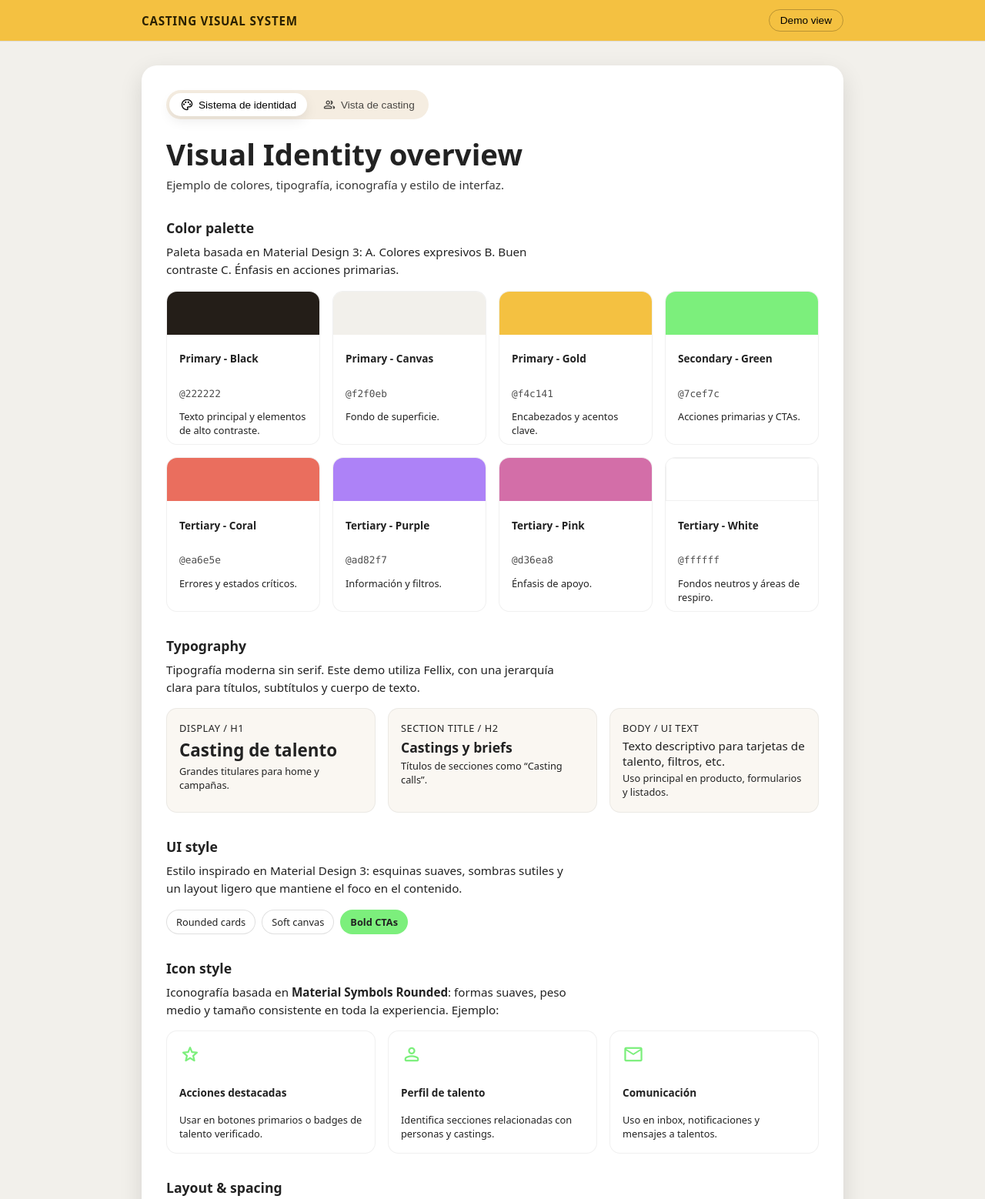
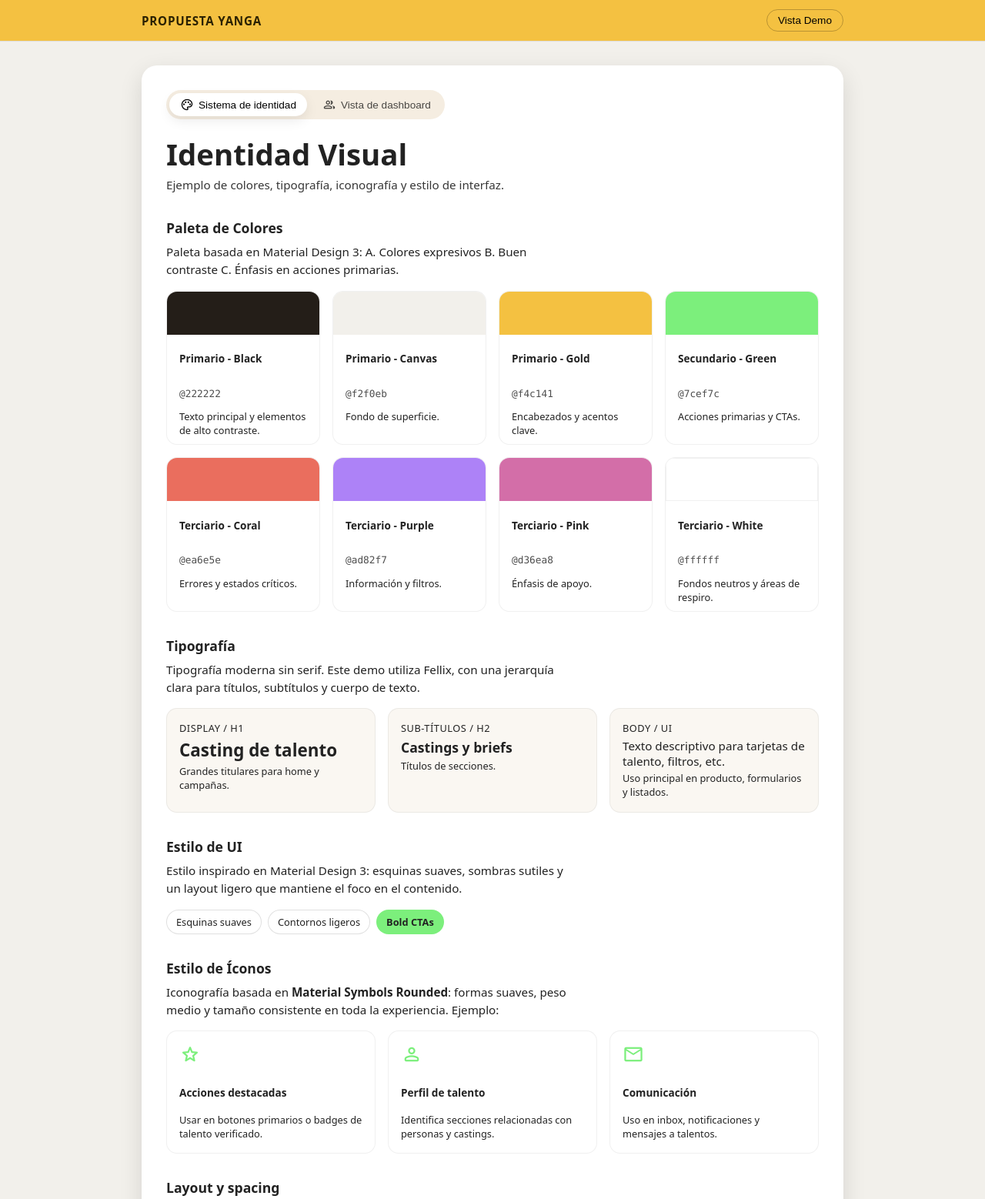
Before and after one commit to FarrasArias/yangaVI, a plain HTML site: page index.html in a window 1280 px wide. Shown: the top 1558 px of the page at 77% size. Drawn offline with nearby package versions, Linux system fonts and the light colour scheme.

Commit message:
Cambios a español

```diff
--- a/index.html
+++ b/index.html
@@ -55,8 +55,8 @@
     <!-- App bar -->
     <header class="app-bar">
         <div class="app-bar__inner">
-            <div class="app-bar__title">Casting visual system</div>
-            <button class="app-bar__chip">Demo view</button>
+            <div class="app-bar__title">Propuesta Yanga</div>
+            <button class="app-bar__chip">Vista Demo</button>
         </div>
     </header>
 
@@ -79,7 +79,7 @@
                     <span class="material-symbols-rounded tab-bar__icon">
                         group
                     </span>
-                    Vista de casting
+                    Vista de dashboard
                 </button>
             </nav>
 
@@ -87,7 +87,7 @@
             <div class="tab-panel is-active" id="tab-identity">
                 <header class="sheet__header">
                     <!--<p class="eyebrow">Brand system</p>-->
-                    <h1 class="display-lg">Visual Identity overview</h1>
+                    <h1 class="display-lg">Identidad Visual</h1>
                     <p class="body-md sheet__intro">
                         Ejemplo de colores, tipografía, iconografía y estilo de interfaz.
                     </p>
@@ -95,7 +95,7 @@
 
                 <!-- Color palette -->
                 <section class="section">
-                    <h2 class="section-title">Color palette</h2>
+                    <h2 class="section-title">Paleta de Colores</h2>
                     <p class="body-md section__description">
                         Paleta basada en Material Design 3: A. Colores expresivos B. Buen
                         contraste C. Énfasis en acciones primarias.
@@ -105,7 +105,7 @@
                         <article class="color-card">
                             <div class="color-card__swatch color-card__swatch--ink"></div>
                             <div class="color-card__body">
-                                <p class="label-md"><b>Primary</b> - Black</p>
+                                <p class="label-md"><b>Primario</b> - Black</p>
                                 <p class="code">@222222</p>
                                 <p class="body-xs">Texto principal y elementos de alto contraste.</p>
                             </div>
@@ -114,7 +114,7 @@
                         <article class="color-card">
                             <div class="color-card__swatch color-card__swatch--canvas"></div>
                             <div class="color-card__body">
-                                <p class="label-md"><b>Primary</b> - Canvas</p>
+                                <p class="label-md"><b>Primario</b> - Canvas</p>
                                 <p class="code">@f2f0eb</p>
                                 <p class="body-xs">Fondo de superficie.</p>
                             </div>
@@ -123,7 +123,7 @@
                         <article class="color-card">
                             <div class="color-card__swatch color-card__swatch--gold"></div>
                             <div class="color-card__body">
-                                <p class="label-md"><b>Primary</b> - Gold</p>
+                                <p class="label-md"><b>Primario</b> - Gold</p>
                                 <p class="code">@f4c141</p>
                                 <p class="body-xs">Encabezados y acentos clave.</p>
                             </div>
@@ -132,7 +132,7 @@
                         <article class="color-card">
                             <div class="color-card__swatch color-card__swatch--green"></div>
                             <div class="color-card__body">
-                                <p class="label-md"><b>Secondary</b> - Green</p>
+                                <p class="label-md"><b>Secundario</b> - Green</p>
                                 <p class="code">@7cef7c</p>
                                 <p class="body-xs">Acciones primarias y CTAs.</p>
                             </div>
@@ -141,7 +141,7 @@
                         <article class="color-card">
                             <div class="color-card__swatch color-card__swatch--coral"></div>
                             <div class="color-card__body">
-                                <p class="label-md"><b>Tertiary</b> - Coral</p>
+                                <p class="label-md"><b>Terciario</b> - Coral</p>
                                 <p class="code">@ea6e5e</p>
                                 <p class="body-xs">Errores y estados críticos.</p>
                             </div>
@@ -150,7 +150,7 @@
                         <article class="color-card">
                             <div class="color-card__swatch color-card__swatch--purple"></div>
                             <div class="color-card__body">
-                                <p class="label-md"><b>Tertiary</b> - Purple</p>
+                                <p class="label-md"><b>Terciario</b> - Purple</p>
                                 <p class="code">@ad82f7</p>
                                 <p class="body-xs">Información y filtros.</p>
                             </div>
@@ -159,7 +159,7 @@
                         <article class="color-card">
                             <div class="color-card__swatch color-card__swatch--pink"></div>
                             <div class="color-card__body">
-                                <p class="label-md"><b>Tertiary</b> - Pink</p>
+                                <p class="label-md"><b>Terciario</b> - Pink</p>
                                 <p class="code">@d36ea8</p>
                                 <p class="body-xs">Énfasis de apoyo.</p>
                             </div>
@@ -168,7 +168,7 @@
                         <article class="color-card">
                             <div class="color-card__swatch color-card__swatch--white"></div>
                             <div class="color-card__body">
-                                <p class="label-md"><b>Tertiary</b> - White</p>
+                                <p class="label-md"><b>Terciario</b> - White</p>
                                 <p class="code">@ffffff</p>
                                 <p class="body-xs">Fondos neutros y áreas de respiro.</p>
                             </div>
@@ -178,7 +178,7 @@
 
                 <!-- Typography -->
                 <section class="section">
-                    <h2 class="section-title">Typography</h2>
+                    <h2 class="section-title">Tipografía</h2>
                     <p class="body-md section__description">
                         Tipografía moderna sin serif. Este demo utiliza Fellix, con una
                         jerarquía clara para títulos, subtítulos y cuerpo de texto.
@@ -194,15 +194,15 @@
                         </div>
 
                         <div class="type-block">
-                            <p class="label-sm type-block__label">Section title / H2</p>
+                            <p class="label-sm type-block__label">Sub-títulos / H2</p>
                             <p class="type-section">Castings y briefs</p>
                             <p class="body-xs">
-                                Títulos de secciones como “Casting calls”.
+                                Títulos de secciones.
                             </p>
                         </div>
 
                         <div class="type-block">
-                            <p class="label-sm type-block__label">Body / UI text</p>
+                            <p class="label-sm type-block__label">Body / UI</p>
                             <p class="type-body">
                                 Texto descriptivo para tarjetas de talento, filtros, etc.
                             </p>
@@ -215,15 +215,15 @@
 
                 <!-- UI style -->
                 <section class="section">
-                    <h2 class="section-title">UI style</h2>
+                    <h2 class="section-title">Estilo de UI</h2>
                     <p class="body-md section__description">
                         Estilo inspirado en Material Design 3: esquinas suaves, sombras
                         sutiles y un layout ligero que mantiene el foco en el contenido.
                     </p>
 
                     <div class="pill-row">
-                        <span class="pill">Rounded cards</span>
-                        <span class="pill">Soft canvas</span>
+                        <span class="pill">Esquinas suaves</span>
+                        <span class="pill">Contornos ligeros</span>
                         <span class="pill pill--primary"><b>Bold CTAs</b></span>
                     </div>
 
@@ -240,7 +240,7 @@
 
                 <!-- Icon style -->
                 <section class="section">
-                    <h2 class="section-title">Icon style</h2>
+                    <h2 class="section-title">Estilo de Íconos</h2>
                     <p class="body-md section__description">
                         Iconografía basada en <strong>Material Symbols Rounded</strong>:
                         formas suaves, peso medio y tamaño consistente en toda la
@@ -294,7 +294,7 @@
 
                 <!-- Layout & spacing -->
                 <section class="section">
-                    <h2 class="section-title">Layout & spacing</h2>
+                    <h2 class="section-title">Layout y spacing</h2>
                     <p class="body-md section__description">
                         El layout utiliza un grid centrado con tarjetas de 900&nbsp;px
                         máx. El sistema de espaciado sigue incrementos de 4&nbsp;px,
@@ -339,18 +339,18 @@
             <!-- Casting view tab -->
             <div class="tab-panel" id="tab-casting">
                 <header class="sheet__header sheet__header--compact">
-                    <p class="eyebrow">Prototipo de UI</p>
+                    <!--<p class="eyebrow">Prototipo de UI</p>-->
                     <h1 class="display-lg">Dashboard</h1>
-                    <p class="body-md sheet__intro">
+                    <!--<p class="body-md sheet__intro">
                         Vista simplificada de cómo se aplicaría el sistema visual en la plataforma.
-                    </p>
+                    </p>-->
                 </header>
 
                 <div class="casting-layout">
                     <!-- Sidebar -->
                     <aside class="casting-sidebar">
                         <div class="casting-sidebar__section">
-                            <p class="label-sm casting-sidebar__label">Projectos</p>
+                            <p class="label-sm casting-sidebar__label">Proyectos</p>
                             <button class="casting-nav-item is-active" type="button">
                                 <span class="material-symbols-rounded casting-nav-item__icon">
                                     assignment
@@ -445,10 +445,16 @@
                                         <p class="label-md">José Herrera</p>
                                         <p class="body-xs">35 · Ciudad de México · Él / He</p>
                                     </div>
-                                    <span class="material-symbols-rounded talent-card__badge talent-card__badge--info"
+                                    <!--<span class="material-symbols-rounded talent-card__badge talent-card__badge--info"
                                           title="Nueva propuesta">
                                         spa
-                                    </span>
+                                    </span>-->
+                                    <button class="primary-cta" type="button">
+                                        <span class="material-symbols-rounded primary-cta__icon">
+                                            send
+                                        </span>
+                                        Compartir shortlist
+                                    </button>
                                 </header>
                                 <p class="body-xs talent-card__bio">
                                     Fuerte presencia en cámara, ideal para papeles intensos y
```
